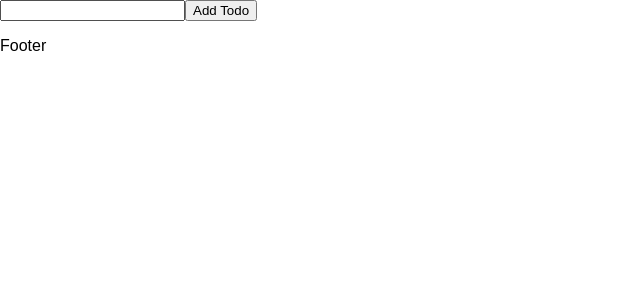
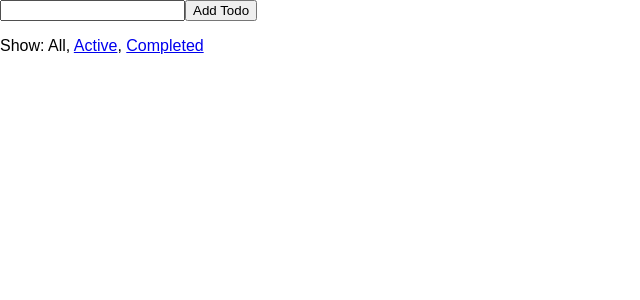
Before and after one commit to jeffreyleeon/react-redux-todo-example, a React (Create React App) app: page / in a window 1280 px wide. Shown: the top 300 px of the page, without its empty margins (0-640 px from the left). Built offline with nearby package versions, Linux system fonts and the light colour scheme.

Commit message:
Implement the filter function

```diff
--- a/src/Footer.js
+++ b/src/Footer.js
@@ -1,11 +1,24 @@
 import React, { Component } from 'react';
+import FilterLink from './containers/FilterLink'
 
 class Footer extends Component {
   render() {
     return (
-      <div>
-      	<p>Footer</p>
-      </div>
+      <p>
+        Show:
+        {" "}
+        <FilterLink filter="SHOW_ALL">
+          All
+        </FilterLink>
+        {", "}
+        <FilterLink filter="SHOW_ACTIVE">
+          Active
+        </FilterLink>
+        {", "}
+        <FilterLink filter="SHOW_COMPLETED">
+          Completed
+        </FilterLink>
+      </p>
     );
   }
 }
--- /dev/null
+++ b/src/Link.js
@@ -0,0 +1,33 @@
+import React, { Component } from 'react'
+import PropTypes from 'prop-types'
+
+class Link extends Component {
+  static propTypes = {
+    active: PropTypes.bool.isRequired,
+    children: PropTypes.node.isRequired,
+    onClick: PropTypes.func.isRequired
+  };
+
+  render() {
+    const {
+      active,
+      children,
+      onClick,
+    } = this.props;
+    if (active) {
+      return <span>{children}</span>
+    }
+    return (
+      <a href="#"
+         onClick={e => {
+           e.preventDefault();
+           onClick();
+         }}
+      >
+        {children}
+      </a>
+    );
+  }
+}
+
+export default Link;
--- a/src/TodoList.js
+++ b/src/TodoList.js
@@ -19,7 +19,6 @@ class TodoList extends Component {
       todos,
       onTodoClick
     } = this.props;
-    console.log('=====todos ', todos);
     return (
       <ul>
         {todos.map(todo =>
--- /dev/null
+++ b/src/containers/FilterLink.js
@@ -0,0 +1,20 @@
+import { connect } from 'react-redux'
+import { setFilterType } from '../actionsCreators'
+import Link from '../Link'
+
+const mapStateToProps = (state, ownProps) => ({
+  active: ownProps.filter === state.visibilityFilter
+})
+
+const mapDispatchToProps = (dispatch, ownProps) => ({
+  onClick: () => {
+    dispatch(setFilterType(ownProps.filter))
+  }
+})
+
+const FilterLink = connect(
+  mapStateToProps,
+  mapDispatchToProps
+)(Link);
+
+export default FilterLink;
--- a/src/reducers/visibilityFilter.js
+++ b/src/reducers/visibilityFilter.js
@@ -1,11 +1,10 @@
 import actions from '../actions';
 
-const visibilityFilter = (state = [], action) => {
+const visibilityFilter = (state = "SHOW_ALL", action) => {
   switch (action.type) {
     case actions.setFilterType:
       {
-        console.log('=====setFilterType');
-        return state;
+        return action.filterType;
       }
     default:
       return state;
```
